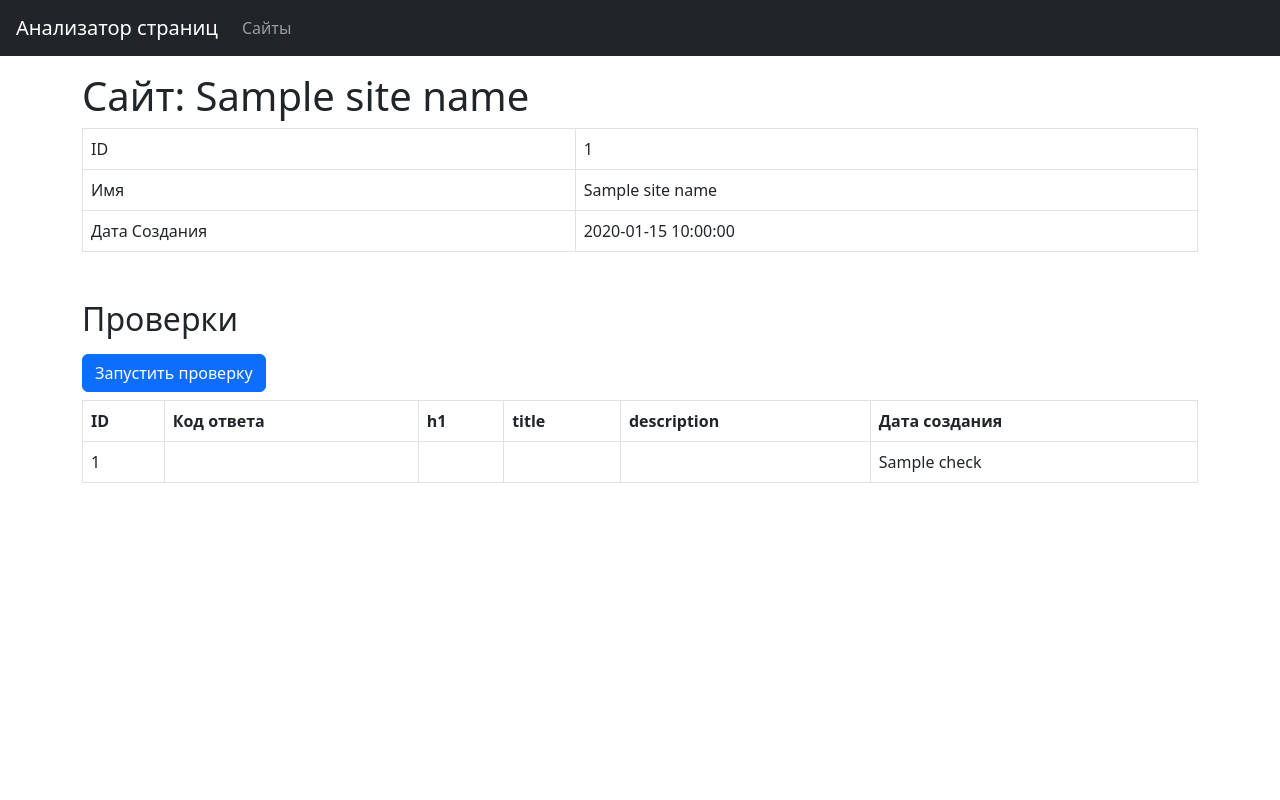
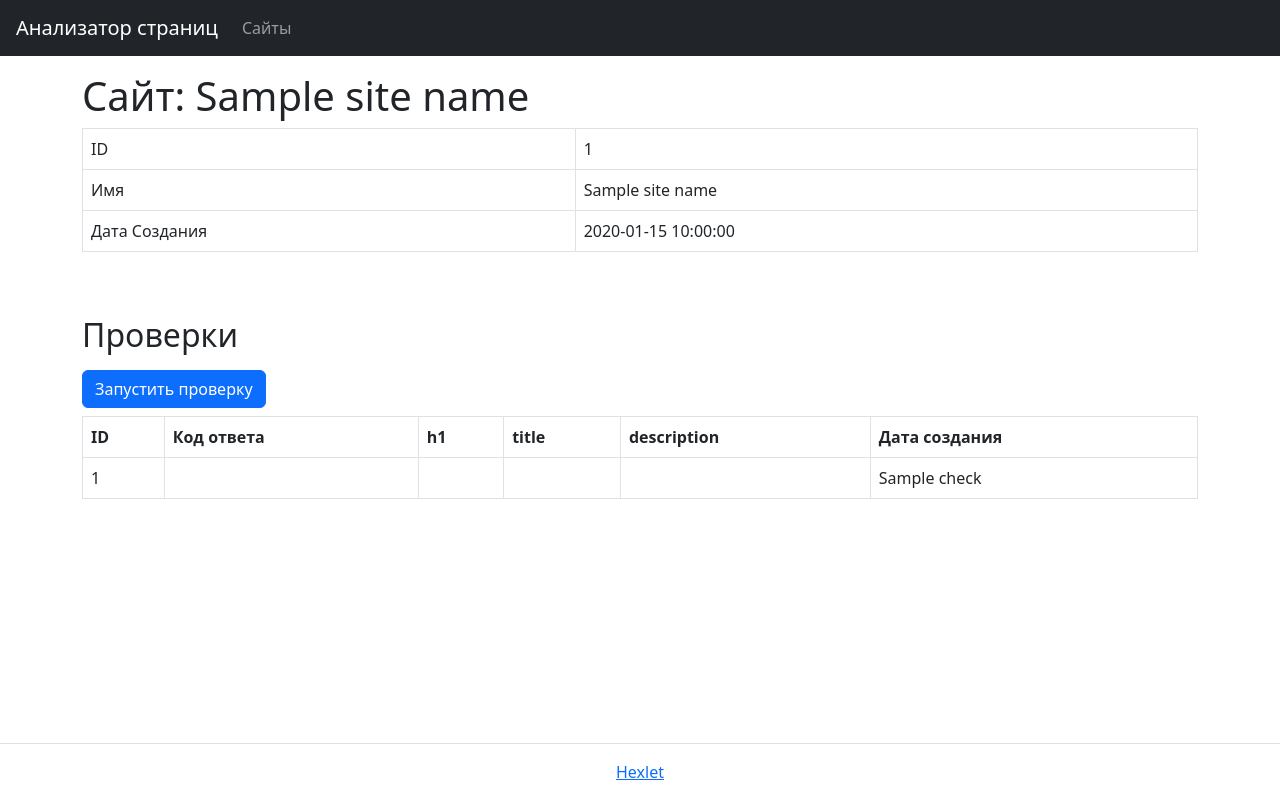
Before and after one commit to EzerTigger/python-project-83, a Flask app: template page_analyzer/templates/show.html in a window 1280 px wide. Run offline with Flask 3, Linux system fonts and the light colour scheme; the template is opened without the code that fills it: most values are stand-ins (such as "Sample title", 1, 10 or a date in 2020); some libraries are stand-ins or nearby versions.

Commit message:
Add footer in urls.html and show.html

```diff
--- a/page_analyzer/templates/show.html
+++ b/page_analyzer/templates/show.html
@@ -1,11 +1,12 @@
 <!DOCTYPE html>
 <head>
   <meta charset="UTF-8">
+  <meta name="viewport" content="width=device-width, initial-scale=1, shrink-to-fit=no">
   <title>Title</title>
   <link href="https://cdn.jsdelivr.net/npm/bootstrap@5.2.0/dist/css/bootstrap.min.css" rel="stylesheet"
   integrity="sha384-gH2yIJqKdNHPEq0n4Mqa/HGKIhSkIHeL5AyhkYV8i59U5AR6csBvApHHNl/vI1Bx" crossorigin="anonymous">
 </head>
-<body>
+<body class="min-vh-100 d-flex flex-column">
   <header class="flex-shrink-0">
     <nav class="navbar navbar-expand-md navbar-dark bg-dark px-3">
       <a class="navbar-brand" href="{{ url_for('index') }}">Анализатор страниц</a>
@@ -26,6 +27,7 @@
   <main class="flex-grow-1">
     <div class="container-lg mt-3">
       <h1>Сайт: {{ site_name }}</h1>
+      <div class="table-responsive">
         <table class="table table-bordered table-hover text-nowrap" data-test="url">
           <tr>
             <td>ID</td>
@@ -40,6 +42,7 @@
             <td>{{ site_created_at }}</td>
           </tr>
         </table>
+      </div>
 
       <h2 class="mt-5 mb-3">Проверки</h2>
         <form method="post" action={{ url_for('url_check', id=site_id)}}>
@@ -92,4 +95,15 @@
       </div>
     </div>
   </main>
+
+  <footer class="border-top py-3 mt-5 flex-shrink-0">
+    <div class="container-lg">
+      <div class="text-center">
+        <a href="https://ru.hexlet.io/" target="_blank">Hexlet</a>
+      </div>
+    </div>
+  </footer>
+
+  <script src="https://cdn.jsdelivr.net/npm/bootstrap@5.1.3/dist/js/bootstrap.bundle.min.js"
+  integrity="sha384-ka7Sk0Gln4gmtz2MlQnikT1wXgYsOg+OMhuP+IlRH9sENBO0LRn5q+8nbTov4+1p" crossorigin="anonymous"></script>
 </body>
```
Also changed, not shown: page_analyzer/templates/urls.html (+11 -0 lines). Lines whose indentation alone changed are shown as unchanged.
